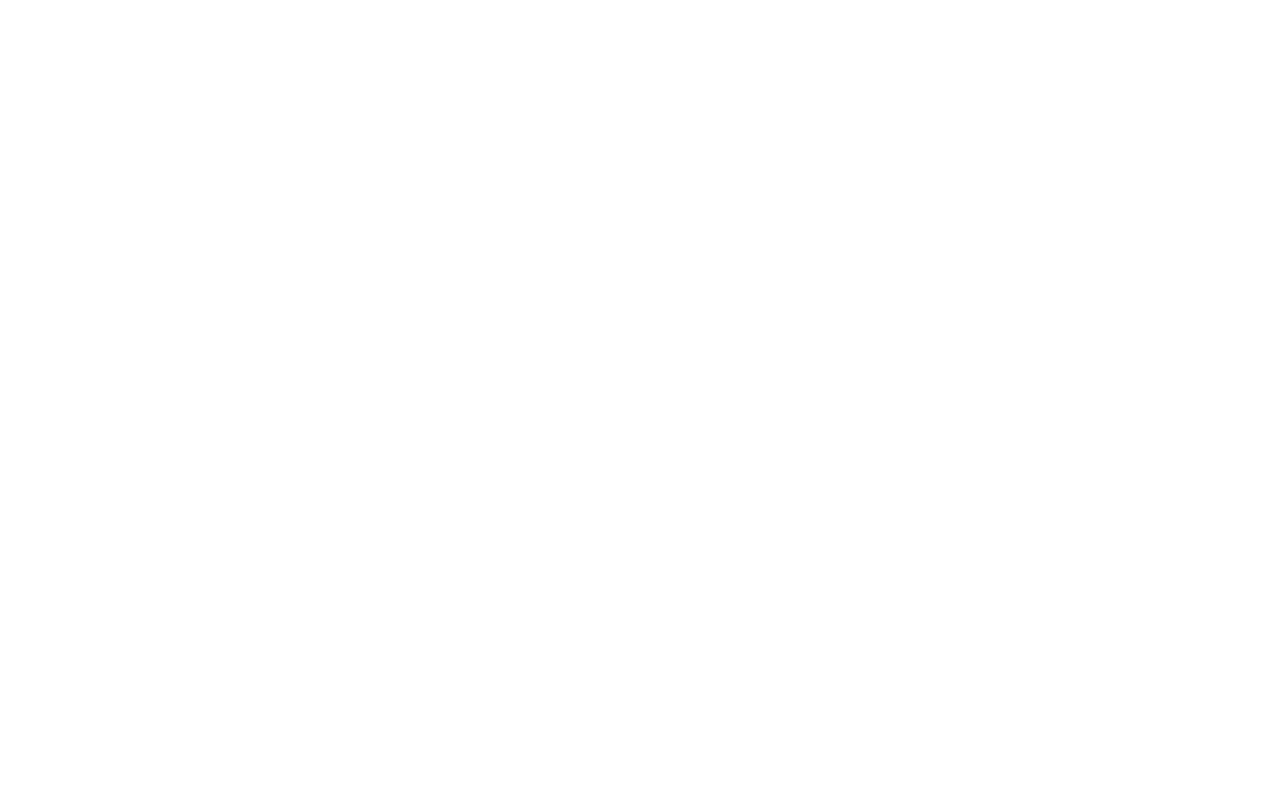
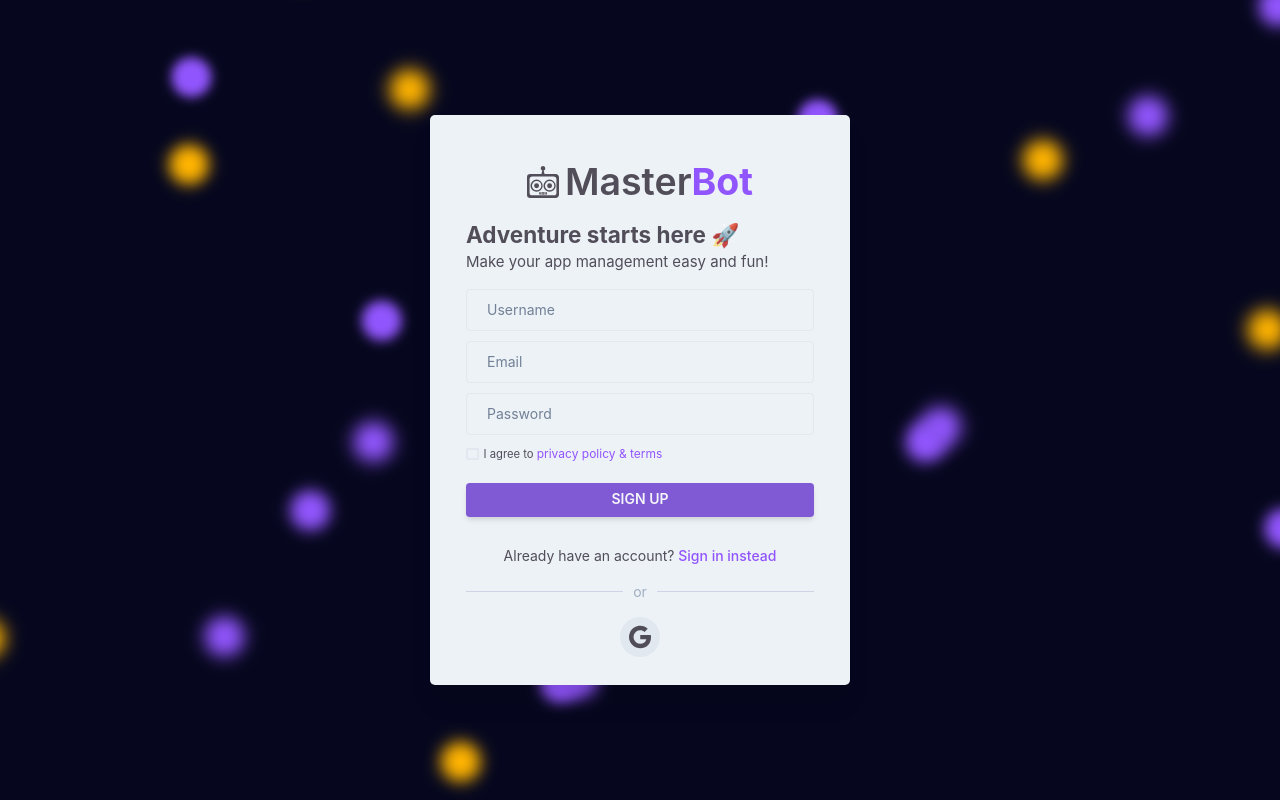
Before and after one commit to HikenJos/BotDiscord, a React (Vite) app: page /register in a window 1280 px wide. Before the commit this address had no page. Built offline with nearby package versions, Linux system fonts and the light colour scheme.

Commit message:
feat(Maquetacion del registro)

```diff
--- a/src/components/login/headerLogin.tsx
+++ b/src/components/login/headerLogin.tsx
@@ -1,7 +1,8 @@
 import { Text, Heading, Flex, Icon } from '@chakra-ui/react'
 import { SiProbot } from 'react-icons/si'
+import { Data } from '@/@types/types'
 
-function HeaderLogin (): JSX.Element {
+function HeaderLogin ({ title, description }: Data): JSX.Element {
   return (
     <>
       <Flex justify='center'
@@ -27,11 +28,11 @@
         as='h3'
         size='xl'
         color='font'
-        mb='0.375rem'>Welcome to BotDiscord! 👋</Heading>
+        mb='0.375rem'>{title}</Heading>
       <Text
         fontSize='2xl'
         mb='1.5rem'
-        color='font'>Please sign-in to your account and start the adventure</Text>
+        color='font'>{description}</Text>
     </>
   )
 }
--- a/src/components/login/remenberLogin.tsx
+++ b/src/components/login/remenberLogin.tsx
@@ -1,6 +1,7 @@
 import { Flex, Checkbox, Spacer, Link } from '@chakra-ui/react'
+import { Remenber } from '@/@types/types'
 
-function RemenberLogin (): JSX.Element {
+function RemenberLogin ({ textCheck, linkCheck, linkForgot }: Remenber): JSX.Element {
   return (
     <>
       <Flex mb='2rem'>
@@ -9,12 +10,17 @@
           iconSize='2rem'
           colorScheme='purple'
           color='font'
-        >Remember Me</Checkbox>
+        >{textCheck} <Link
+            color='primary'
+            fontSize='1.2rem'
+            _hover={{ textDecoration: 'none' }}
+            href='/'>{linkCheck}</Link></Checkbox>
         <Spacer />
         <Link color='primary'
           fontSize='1.2rem'
           _hover={{ textDecoration: 'none' }}
-          href='/password-recovery'>Forgot Password?</Link>
+          href='/password-recovery'
+          display={linkForgot}>Forgot Password?</Link>
       </Flex>
     </>
   )
--- a/src/components/login/signLogin.tsx
+++ b/src/components/login/signLogin.tsx
@@ -13,7 +13,7 @@
           color='primary'
           fontWeight='500'
           _hover={{ textDecoration: 'none' }}
-          href='#'> Sign in instead</Link></Text>
+          href='/register'> Sign in instead</Link></Text>
     </>
   )
 }
--- a/src/pages/Home.tsx
+++ b/src/pages/Home.tsx
@@ -1,11 +1,48 @@
-import { Text } from '@chakra-ui/layout'
+import { Box, Container, Text, Image, Button, Heading, VStack, SimpleGrid, Link } from '@chakra-ui/react'
+import { BgCustom } from '@/components'
+import ImageBot from '../assets/bot.svg'
 
 function Home (): JSX.Element {
   return (
     <>
-        <Text as='h1' zIndex='3' fontSize='8xl'
-        textAlign='center' position='relative'
-        >Hola Home</Text>
+      <BgCustom>
+        <Box
+          display='flex'
+          alignItems='center'
+          justifyContent='center'
+          w='100vw'
+          h='100vh'
+          zIndex='3'
+        >
+          <Container
+            maxW='8xl'
+            borderRadius='lg'
+            p='3rem'
+            boxShadow='xl'
+            zIndex='4'
+            bg='whiteAlpha.700'
+            >
+              <SimpleGrid columns={2} spacing={10} alignItems='center'>
+                <VStack>
+                  <Box>
+                    <Heading as='h1'
+                      size='4xl'
+                      color='blackAlpha.700'
+                      fontWeight='700'> Power Up Your Discord </Heading>
+                    <Text fontSize='2rem'
+                      mb='3.2rem' mt='1.6rem'>Improve the game administration experience of your server through our MasterBot !!</Text>
+                  </Box>
+                <Link href='/login' _hover={{ textDecoration: 'none' }}>
+                    <Button variant='btnForm' w='sm'>Let's get started</Button>
+                  </Link>
+                </VStack>
+                <Image src={ImageBot} height='2xl' />
+              </SimpleGrid>
+
+          </Container>
+        </Box>
+
+      </BgCustom>
     </>
   )
 }
--- a/src/pages/login/Login.tsx
+++ b/src/pages/login/Login.tsx
@@ -21,11 +21,12 @@
             zIndex='4'
             bg='gray.100'>
 
-            <HeaderLogin />
+            <HeaderLogin title='Welcome to BotDiscord! 👋'
+              description='Please sign-in to your account and start the adventure'/>
 
             <InputLogin />
 
-            <RemenberLogin />
+            <RemenberLogin textCheck='Remember Me' linkCheck='' linkForgot='none' />
 
             <Button variant='btnForm'>LOGIN</Button>
 
--- a/src/pages/passwordRecovery/PasswordRecovery.tsx
+++ b/src/pages/passwordRecovery/PasswordRecovery.tsx
@@ -1,4 +1,4 @@
-import { Button, Box, Container, Input } from '@chakra-ui/react'
+import { Button, Box, Container, Input, Link } from '@chakra-ui/react'
 import { DivisionLine, HeaderLogin, BgCustom } from '@/components'
 
 function PasswordRecovery (): JSX.Element {
@@ -36,9 +36,14 @@
 
             <DivisionLine />
 
-            <Button variant="btnTransparent">CREATE NEW ACCOUNT</Button>
-
-            <Button variant="btnBack">BACK TO LOGIN</Button>
+            <Link href='/register'
+              _hover={{ textDecoration: 'none' }}>
+              <Button variant="btnTransparent">CREATE NEW ACCOUNT</Button>
+            </Link>
+            <Link href='/login'
+              _hover={{ textDecoration: 'none' }}>
+              <Button variant="btnBack">BACK TO LOGIN</Button>
+            </Link>
           </Container>
         </Box>
       </BgCustom>
--- /dev/null
+++ b/src/pages/register/register.tsx
@@ -0,0 +1,68 @@
+import { BgCustom, DivisionLine, HeaderLogin, IconFooter, RemenberLogin, SignLogin } from '@/components'
+import { Button, Box, Container, Input } from '@chakra-ui/react'
+
+function Register (): JSX.Element {
+  return (
+    <>
+      <BgCustom>
+        <Box
+          display='flex'
+          alignItems='center'
+          justifyContent='center'
+          w='100vw'
+          h='100vh'
+          zIndex='3'
+        >
+          <Container
+            maxW='2xl'
+            borderRadius='lg'
+            p='4.8rem 3.6rem 2.8rem'
+            boxShadow='xl'
+            zIndex='4'
+            bg='gray.100'>
+
+            <HeaderLogin title='Adventure starts here 🚀'
+              description='Make your app management easy and fun!'/>
+
+            <Input
+              type='text'
+              placeholder='Username'
+              fontSize='1.4rem'
+              textStyle='input'
+              focusBorderColor='primary'
+              name='loginEmail'
+            />
+            <Input
+              type='email'
+              placeholder='Email'
+              fontSize='1.4rem'
+              textStyle='input'
+              focusBorderColor='primary'
+              name='loginEmail'
+            />
+            <Input
+              type='password'
+              placeholder='Password'
+              fontSize='1.4rem'
+              textStyle='input'
+              focusBorderColor='primary'
+              name='loginPass'
+            />
+
+            <RemenberLogin textCheck='I agree to' linkCheck='privacy policy & terms' linkForgot='none' />
+
+            <Button variant='btnForm'>SIGN UP</Button>
+
+            <SignLogin />
+
+            <DivisionLine />
+
+            <IconFooter />
+
+          </Container>
+        </Box>
+      </BgCustom>
+    </>
+  )
+}
+export default Register
--- a/src/routes/index.tsx
+++ b/src/routes/index.tsx
@@ -4,6 +4,7 @@
 const PasswordRecovery = lazy(async () => await import('@/pages/passwordRecovery/PasswordRecovery'))
 const Login = lazy(async () => await import('@/pages/login/Login'))
 const Home = lazy(async () => await import('@/pages/Home'))
+const Register = lazy(async () => await import('@/pages/register/register'))
 
 function AppRoute (): JSX.Element {
   return (
@@ -12,6 +13,7 @@
         <Route path="/" element={<Home />} />
           <Route path="/login" element={<Login />} />
           <Route path="/password-recovery" element={<PasswordRecovery />} />
+          <Route path="/register" element={<Register />} />
       </Routes>
     </>
   )
```
Also changed, not shown: src/@types/types.d.ts (+12 -1 lines), src/pages/Login.tsx (deleted, +0 -36 lines), src/assets/bot.svg (added).
